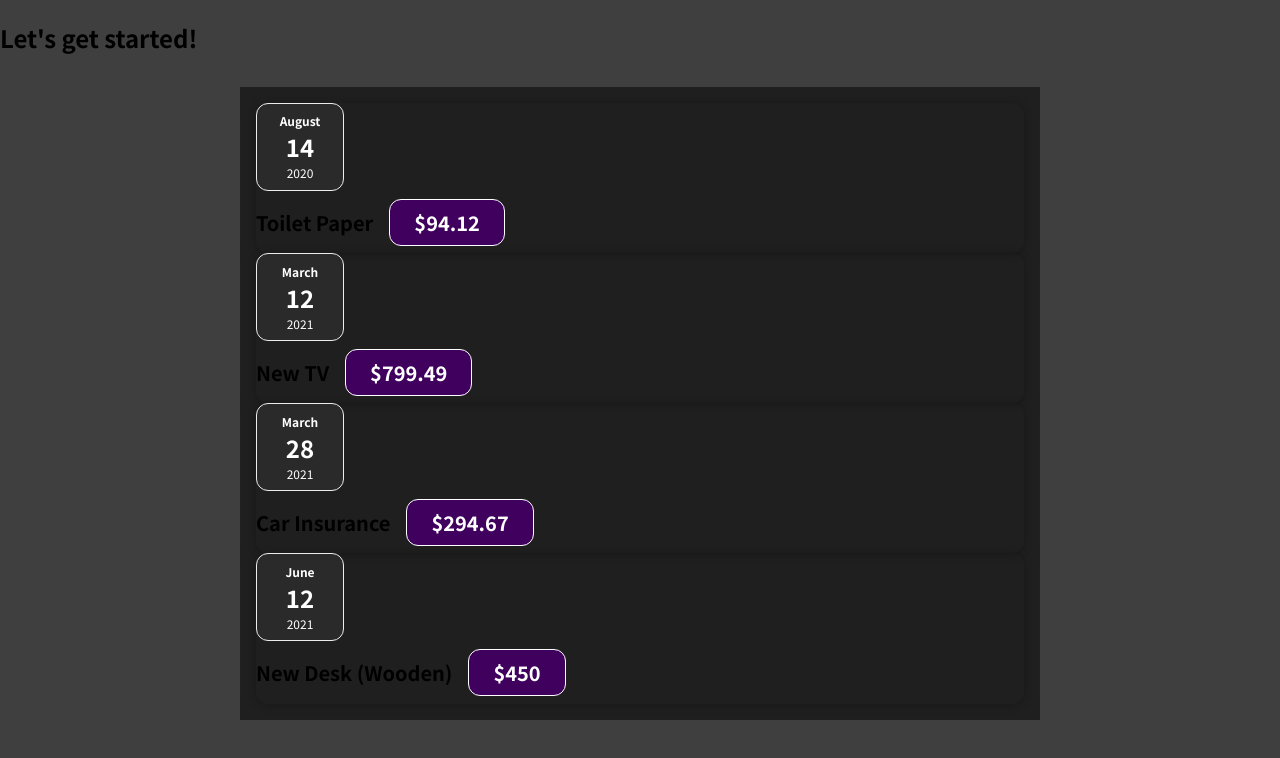
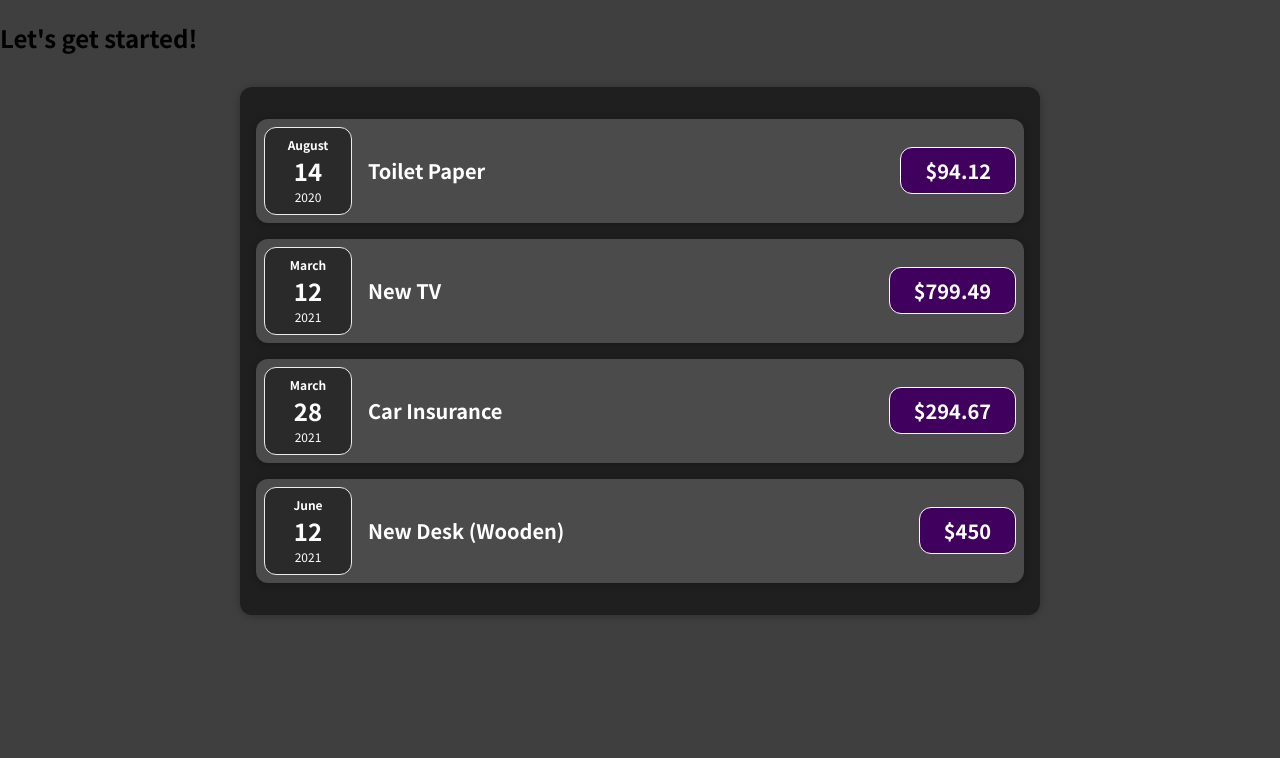
Before and after one commit to andraDurdun/react-complete-guide, a JavaScript app: page / in a window 1280 px wide. Shown: the top 758 px of the page. Built offline with nearby package versions, Linux system fonts and the light colour scheme.

Commit message:
Composition

```diff
--- a/src/components/Card.js
+++ b/src/components/Card.js
@@ -1,7 +1,9 @@
 import './Card.css'
 
 function Card(props) {
-    return <div className="card">{props.children}</div>
+    const classes = 'card ' + props.className;
+
+    return <div className={classes}>{props.children}</div>
 }
 
 export default Card;
--- a/src/components/Expenses.js
+++ b/src/components/Expenses.js
@@ -1,9 +1,10 @@
 import './Expenses.css'
 import ExpenseItem from "./ExpenseItem";
+import Card from "./Card";
 
 function Expenses(props) {
     return (
-        <div className="expenses">
+        <Card className="expenses">
             <ExpenseItem title={props.items[0].title} amount={props.items[0].amount}
                          date={props.items[0].date}/>
             <ExpenseItem title={props.items[1].title} amount={props.items[1].amount}
@@ -12,7 +13,7 @@
                          date={props.items[2].date}/>
             <ExpenseItem title={props.items[3].title} amount={props.items[3].amount}
                          date={props.items[3].date}/>
-        </div>
+        </Card>
     )
 }
 
```
